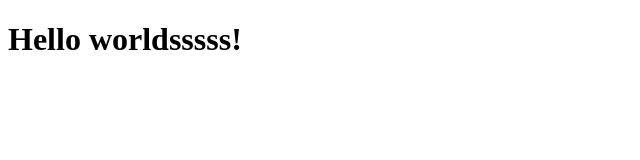
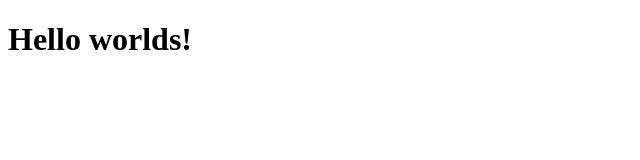
Before and after one commit to zero0Halo/sto-skill-planner, a website: page index.html in a window 1280 px wide. Shown: the whole page, without its empty margins (0-640 px from the left). Drawn offline with Linux system fonts and the light colour scheme.

```diff
--- a/index.html
+++ b/index.html
@@ -2,6 +2,6 @@
 <html>
   <head></head>
   <body>
-    <h1>Hello worldsssss!</h1>
+    <h1>Hello worlds!</h1>
   </body>
 </html>
```
